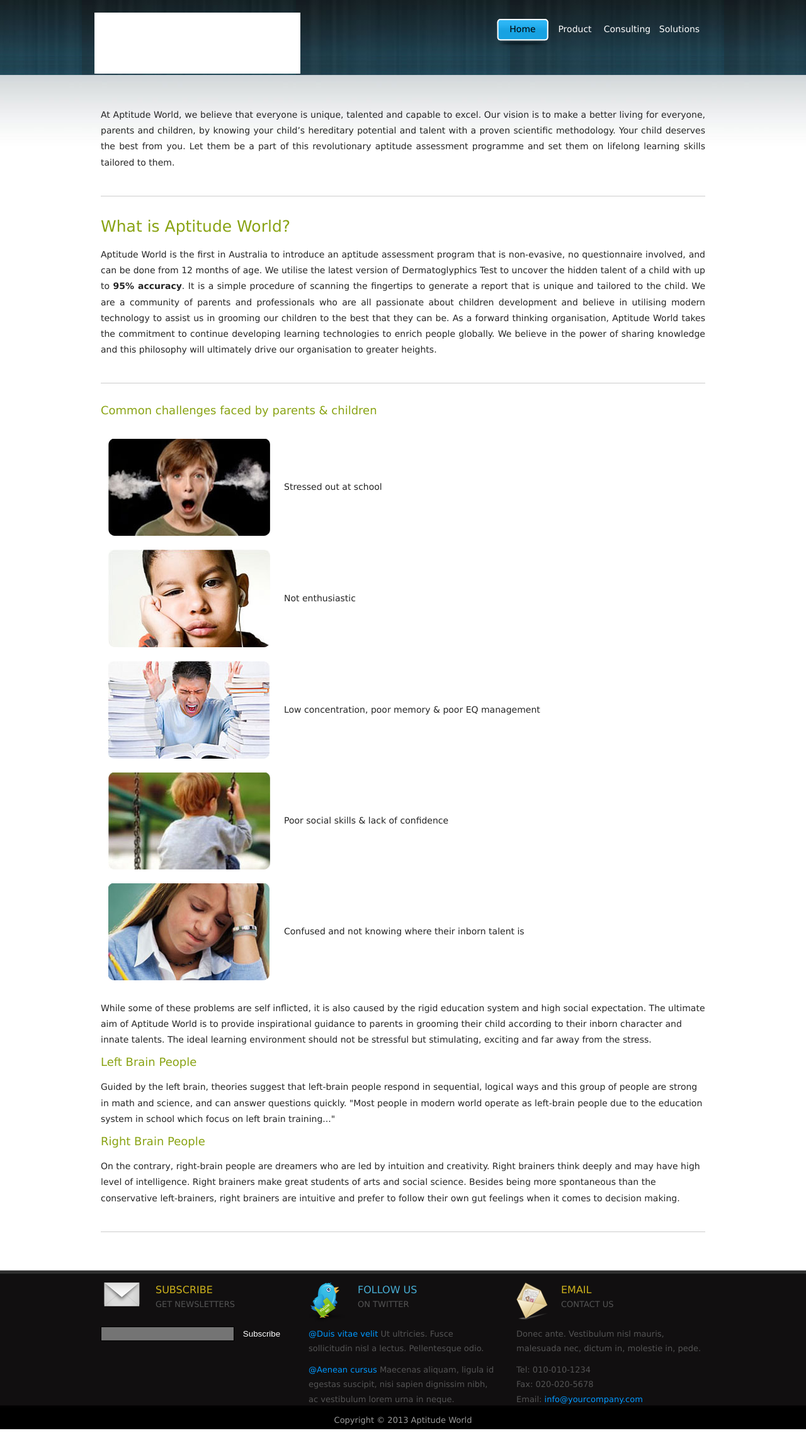
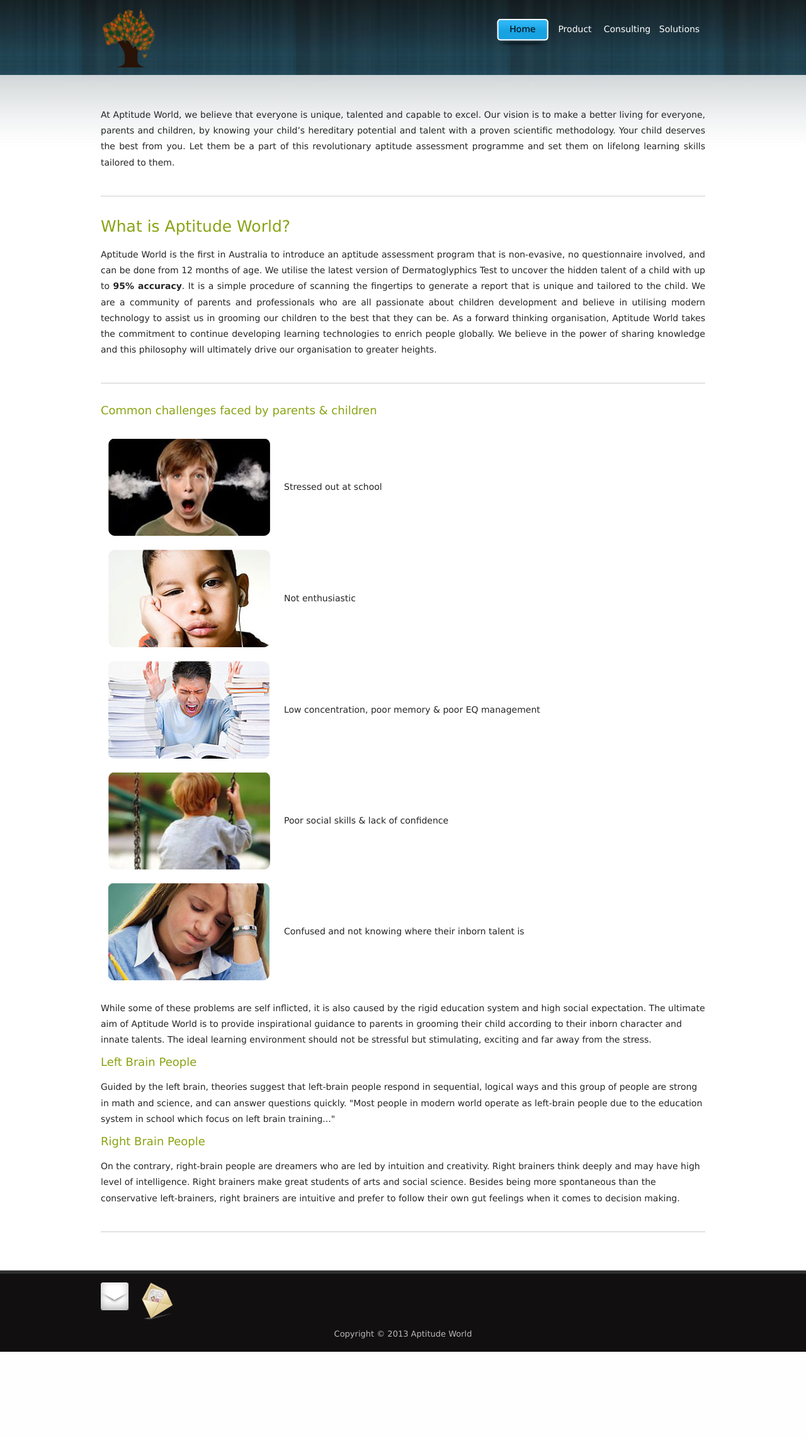
Before and after one commit to arimbun/aptitude, a Django app: page / in a window 1280 px wide. Shown: the whole page at 63% size. After the commit the page ends 2147 px from the top, so only its background shows below. Run offline with Django 3.2, Linux system fonts and the light colour scheme.

Commit message:
Logo uploaded

```diff
--- a/apps/landing/static/landing/main.css
+++ b/apps/landing/static/landing/main.css
@@ -189,7 +189,7 @@ a.more:hover {
 }
 
 #site_title h1 {
-    margin: -10px;
+    margin-top: -20px;
     padding: 0
 }
 
@@ -199,7 +199,7 @@ a.more:hover {
     height: 97px;
     color: #fff;
     text-indent: -10000px;
-    background: url(../images/aptitude/logo-only.png) no-repeat
+    background: url(../images/aptitude/logo-only-small.png) no-repeat
 }
 
 /* menu */
@@ -365,10 +365,10 @@ a.more:hover {
 
 #templatemo_footer {
     width: 960px;
-    height: 195px;
+    height: 70px;
     padding: 20px 0 0;
     margin: 0 auto;
-    color: #545454;
+    color: #BABABA;
 }
 
 .footer_title {
@@ -411,7 +411,7 @@ a.more:hover {
     height: 40px;
     margin: 0 auto;
     text-align: center;
-    color: #9a9a9a;
+    color: #bababa;
 }
 
 #copyright a {
@@ -425,3 +425,10 @@ table {
 table td {
     padding: 10px;
 }
+
+img#facebook {
+    width: 45px;
+    height: 45px;
+    background: url(../images/aptitude/idroid.png) 0 0;
+    /*background: url(../images/aptitude/idroid.png) 0px 0px;*/
+}
--- a/apps/landing/templates/landing/base.html
+++ b/apps/landing/templates/landing/base.html
@@ -16,40 +16,12 @@
 <div id="templatemo_footer_wrapper">
     <div id="templatemo_footer">
 
-        <div class="col_allw300">
-            <div class="footer_title">
-                <img src="../../static/images/newsletter.png" alt="icons"/>
-                <h5>SUBSCRIBE</h5>
-                GET NEWSLETTERS
-            </div>
-            <form action="#" method="post">
-                <input type="text" id="newsletter_input" name="email"/>
-                <input type="submit" name="submit" id="newsletter_submit" value=" Subscribe "/>
-            </form>
+        <div class="footer_title">
+            <img id="facebook" src="{% static 'images/aptitude/trans.png' %}" alt="facebook"/>
+            <img src="../../static/images/mail.png" alt="icons"/>
+            {#            Tel: 010-010-1234 | Fax: 020-020-5678#}
         </div>
 
-        <div class="col_allw300">
-            <div class="footer_title twitter">
-                <img src="../../static/images/twitter.png" alt="icons"/>
-                <h5>FOLLOW US</h5>
-                ON TWITTER
-            </div>
-            <p><a href="#">@Duis vitae velit</a> Ut ultricies. Fusce sollicitudin nisl a lectus. Pellentesque odio.</p>
-
-            <p><a href="#">@Aenean cursus</a> Maecenas aliquam, ligula id egestas suscipit, nisi sapien dignissim nibh,
-                ac vestibulum lorem urna in neque.</p>
-        </div>
-
-        <div class="col_allw300 col_last">
-            <div class="footer_title">
-                <img src="../../static/images/mail.png" alt="icons"/>
-                <h5>EMAIL</h5>
-                CONTACT US
-            </div>
-            <p> Donec ante. Vestibulum nisl mauris, malesuada nec, dictum in, molestie in, pede.</p>
-            Tel: 010-010-1234<br/>
-            Fax: 020-020-5678<br/>
-            Email: <a href="#">info@yourcompany.com</a></div>
 
         <div class="cleaner"></div>
     </div>
```
Also changed, not shown: apps/landing/static/images/aptitude/idroid.png (added), apps/landing/static/images/aptitude/logo-only-small.png (added), apps/landing/static/images/aptitude/logo-only.png, apps/landing/static/images/aptitude/trans.png (added), apps/landing/templates/landing/solutions.html (line endings or trailing spaces).
